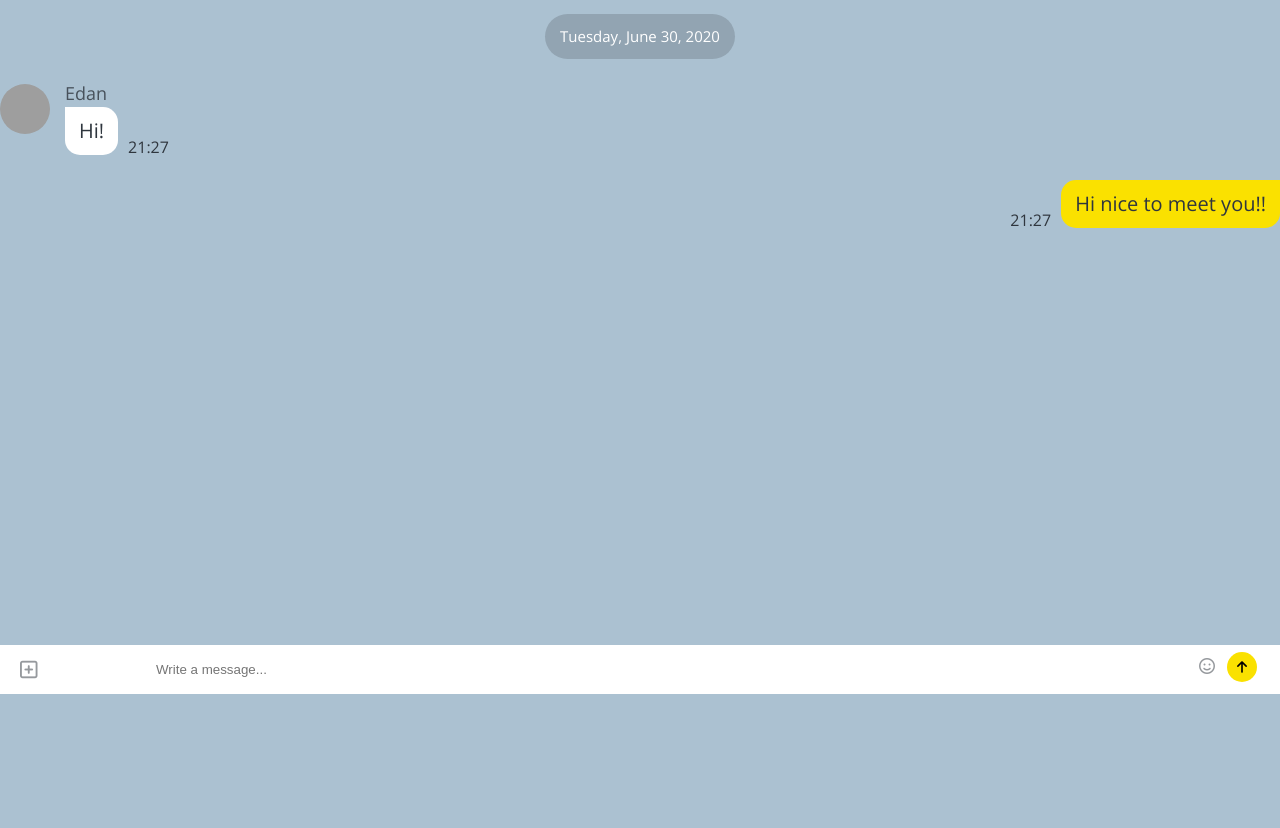
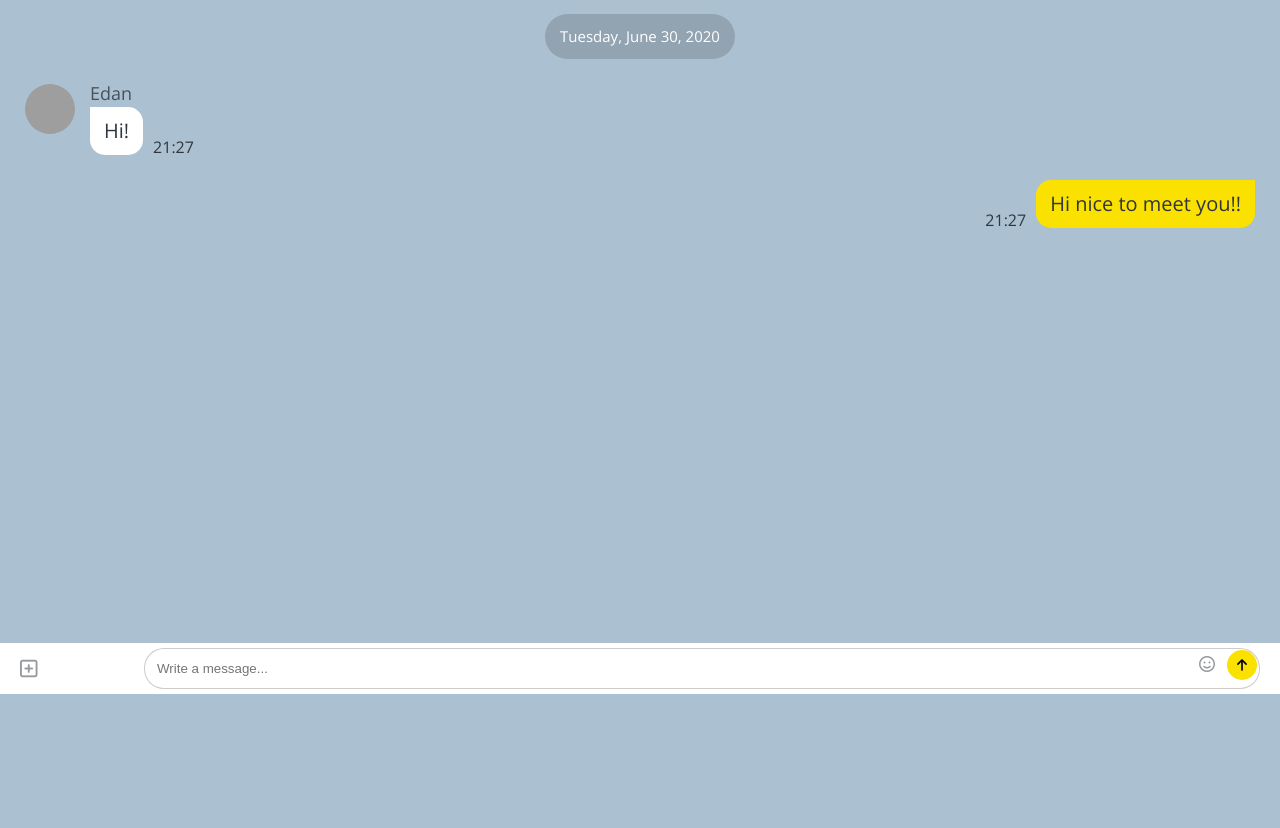
Before and after one commit to Edan98/kokoa-clone-2020, a plain HTML site: page chat.html in a window 1280 px wide. Shown: the part 106-934 px from the top of the page. Drawn offline with nearby package versions, Linux system fonts and the light colour scheme; grey boxes are pictures that could not be loaded.

Commit message:
Update variables.css

```diff
--- a/css/variables.css
+++ b/css/variables.css
@@ -1,3 +1,6 @@
 :root {
   --yellow: #fae100;
+  --horizontal-space: 25px;
+  --main-border: 1px solid rgba(0, 0, 0, 0.2);
+  --shadow-font: rgba(0, 0, 0, 0.4);
 }
```
